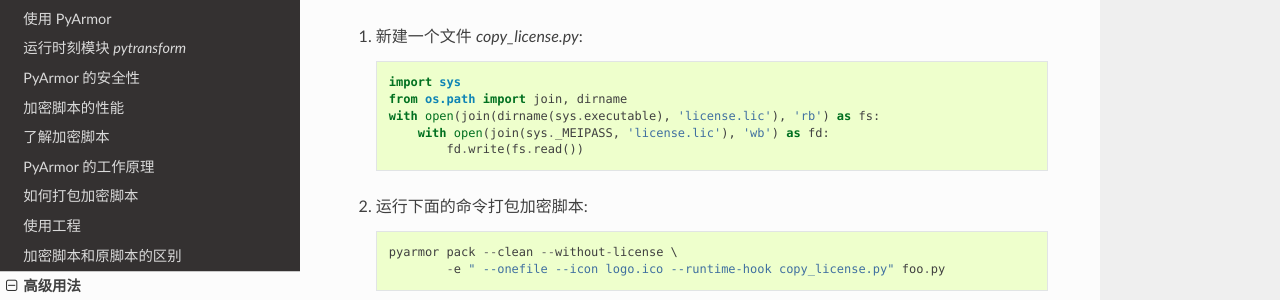
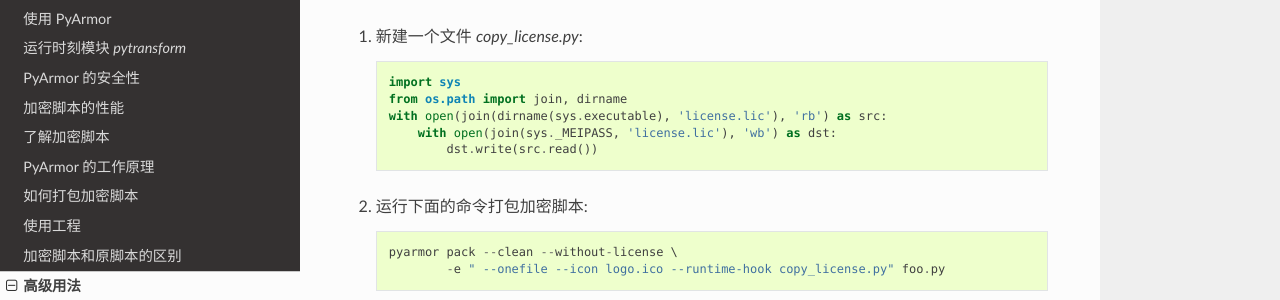
Before and after one commit to dashingsoft/pyarmor-docs-zh, a Sphinx documentation site: the page built from docs/advanced.rst, in a window 1280 px wide and 900 px high, scrolled down 6829 px. Shown: the part 156-456 px from the top of the window. Built offline with Sphinx 7.4.7 and the Read the Docs theme 2.0.0, drawn with Linux system fonts in a browser that asks for light colours.

Commit message:
Refine sample code

```diff
--- a/docs/advanced.rst
+++ b/docs/advanced.rst
@@ -328,9 +328,9 @@
 
     import sys
     from os.path import join, dirname
-    with open(join(dirname(sys.executable), 'license.lic'), 'rb') as fs:
-        with open(join(sys._MEIPASS, 'license.lic'), 'wb') as fd:
-            fd.write(fs.read())
+    with open(join(dirname(sys.executable), 'license.lic'), 'rb') as src:
+        with open(join(sys._MEIPASS, 'license.lic'), 'wb') as dst:
+            dst.write(src.read())
 
 2. 运行下面的命令打包加密脚本::
 
```
